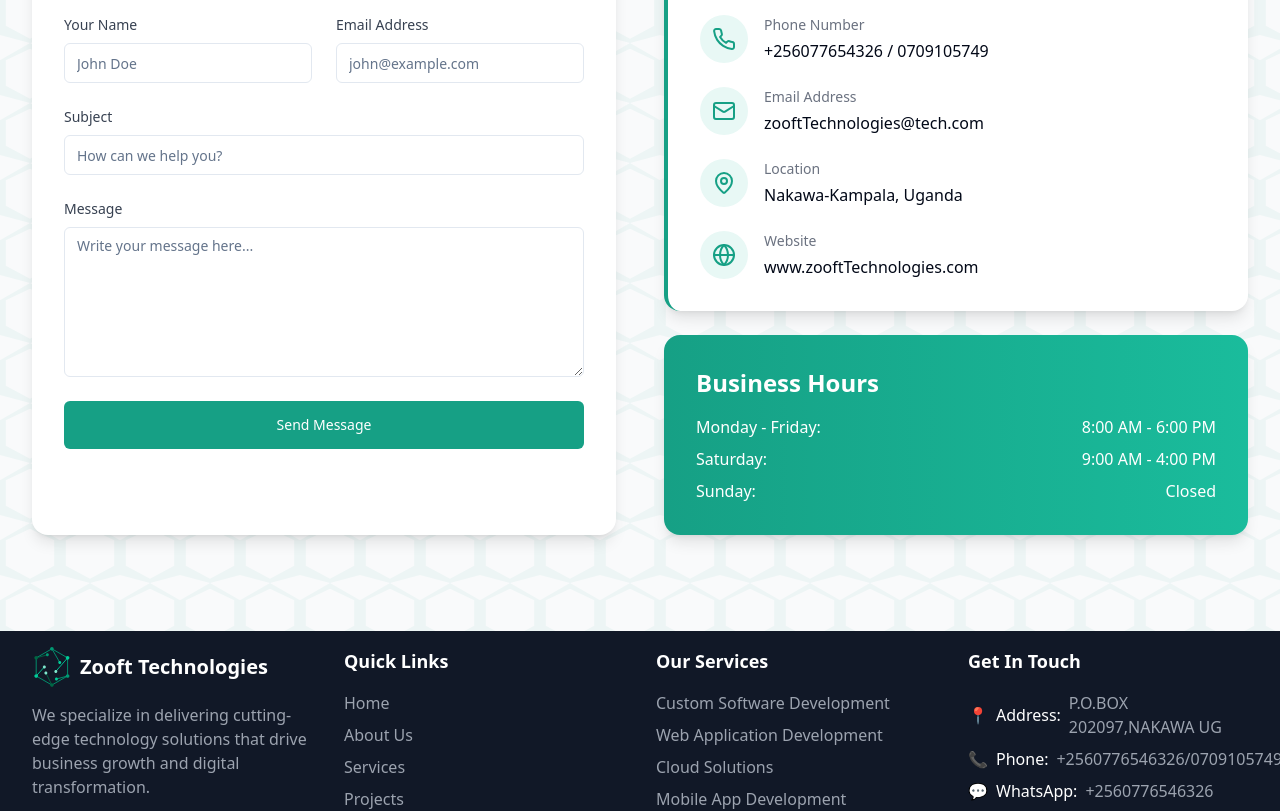
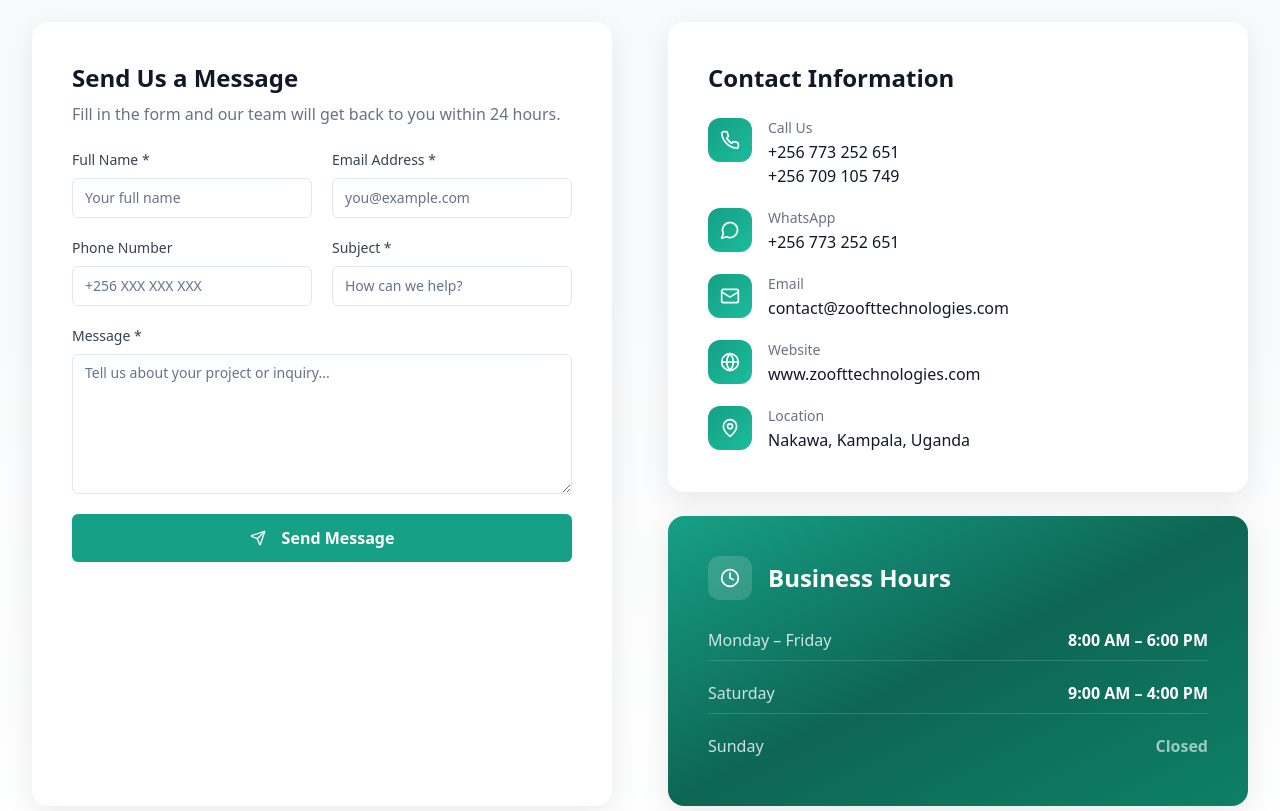
Before and after one commit to Zooft-Technologies/zooft-website, a Next.js app in the folder website-frontend/: page / in a window 1280 px wide. Shown: the part 3420-4231 px from the top of the page. Built offline with nearby package versions, Linux system fonts and the light colour scheme.

Commit message:
feat: enhance contact section with correct info, animations, and visual redesign

```diff
--- a/website-frontend/src/components/ContactSection.tsx
+++ b/website-frontend/src/components/ContactSection.tsx
@@ -1,142 +1,295 @@
+"use client";
 
-import React from "react";
+import { motion } from "framer-motion";
 import { Button } from "@/components/ui/button";
 import { Input } from "@/components/ui/input";
 import { Textarea } from "@/components/ui/textarea";
-import { Phone, Mail, MapPin, Globe } from "lucide-react";
+import {
+  Phone,
+  Mail,
+  MapPin,
+  Globe,
+  MessageCircle,
+  Clock,
+  Send,
+} from "lucide-react";
+
+const fadeUp = {
+  hidden: { opacity: 0, y: 20 },
+  visible: (i: number) => ({
+    opacity: 1,
+    y: 0,
+    transition: { duration: 0.5, ease: "easeOut" as const, delay: i * 0.12 },
+  }),
+};
+
+const contactDetails = [
+  {
+    icon: Phone,
+    label: "Call Us",
+    value: "+256 773 252 651",
+    secondaryValue: "+256 709 105 749",
+    href: "tel:+256773252651",
+  },
+  {
+    icon: MessageCircle,
+    label: "WhatsApp",
+    value: "+256 773 252 651",
+    href: "https://wa.me/256773252651",
+    external: true,
+  },
+  {
+    icon: Mail,
+    label: "Email",
+    value: "contact@zoofttechnologies.com",
+    href: "mailto:contact@zoofttechnologies.com",
+  },
+  {
+    icon: Globe,
+    label: "Website",
+    value: "www.zoofttechnologies.com",
+    href: "https://www.zoofttechnologies.com",
+    external: true,
+  },
+  {
+    icon: MapPin,
+    label: "Location",
+    value: "Nakawa, Kampala, Uganda",
+  },
+];
 
 const ContactSection = () => {
   return (
-    <section id="contact" className="py-16 md:py-24 bg-gray-50 hexagon-bg">
+    <section
+      id="contact"
+      aria-labelledby="contact-heading"
+      className="py-20 md:py-28 bg-gradient-to-b from-gray-50 via-gray-50 to-white hexagon-bg overflow-hidden"
+    >
       <div className="container mx-auto">
-        <div className="text-center mb-16">
-          <h2 className="text-3xl md:text-4xl font-bold mb-4">
+        {/* Section Header */}
+        <motion.div
+          className="text-center mb-16"
+          variants={fadeUp}
+          initial="hidden"
+          whileInView="visible"
+          viewport={{ once: true, amount: 0.3 }}
+          custom={0}
+        >
+          <span className="inline-block px-4 py-1.5 bg-zooft-primary/10 text-zooft-primary text-sm font-semibold rounded-full mb-4">
+            Contact Us
+          </span>
+          <h2
+            id="contact-heading"
+            className="text-3xl md:text-4xl font-bold mb-4"
+          >
             Get In <span className="gradient-text">Touch</span>
           </h2>
-          <p className="text-lg text-gray-700 max-w-2xl mx-auto">
-            Have questions or want to discuss your project? Reach out to us today.
+          <p className="text-lg text-gray-600 max-w-2xl mx-auto leading-relaxed">
+            Have a project in mind or need expert guidance? We&apos;d love to
+            hear from you — let&apos;s build something great together.
           </p>
-        </div>
+        </motion.div>
 
-        <div className="grid grid-cols-1 lg:grid-cols-2 gap-12">
-          <div className="bg-white p-8 rounded-2xl shadow-lg">
-            <h3 className="text-2xl font-bold mb-6">Send Us a Message</h3>
-            <form className="space-y-6">
-              <div className="grid grid-cols-1 md:grid-cols-2 gap-6">
+        <div className="grid grid-cols-1 lg:grid-cols-2 gap-10 lg:gap-14">
+          {/* Contact Form */}
+          <motion.div
+            className="bg-white p-8 md:p-10 rounded-2xl shadow-[0_8px_30px_rgba(0,0,0,0.08)]"
+            variants={fadeUp}
+            initial="hidden"
+            whileInView="visible"
+            viewport={{ once: true, amount: 0.2 }}
+            custom={1}
+          >
+            <h3 className="text-2xl font-bold mb-2 text-gray-900">
+              Send Us a Message
+            </h3>
+            <p className="text-gray-500 mb-6">
+              Fill in the form and our team will get back to you within 24
+              hours.
+            </p>
+
+            <form className="space-y-5">
+              <div className="grid grid-cols-1 md:grid-cols-2 gap-5">
                 <div>
-                  <label htmlFor="name" className="block text-sm font-medium text-gray-700 mb-2">
-                    Your Name
+                  <label
+                    htmlFor="contact-name"
+                    className="block text-sm font-medium text-gray-700 mb-2"
+                  >
+                    Full Name *
                   </label>
                   <Input
-                    id="name"
-                    placeholder="John Doe"
+                    id="contact-name"
+                    name="fullName"
+                    placeholder="Your full name"
+                    className="w-full"
+                    required
+                  />
+                </div>
+                <div>
+                  <label
+                    htmlFor="contact-email"
+                    className="block text-sm font-medium text-gray-700 mb-2"
+                  >
+                    Email Address *
+                  </label>
+                  <Input
+                    id="contact-email"
+                    name="email"
+                    type="email"
+                    placeholder="you@example.com"
+                    className="w-full"
+                    required
+                  />
+                </div>
+              </div>
+
+              <div className="grid grid-cols-1 md:grid-cols-2 gap-5">
+                <div>
+                  <label
+                    htmlFor="contact-phone"
+                    className="block text-sm font-medium text-gray-700 mb-2"
+                  >
+                    Phone Number
+                  </label>
+                  <Input
+                    id="contact-phone"
+                    name="phone"
+                    placeholder="+256 XXX XXX XXX"
                     className="w-full"
                   />
                 </div>
                 <div>
-                  <label htmlFor="email" className="block text-sm font-medium text-gray-700 mb-2">
-                    Email Address
+                  <label
+                    htmlFor="contact-subject"
+                    className="block text-sm font-medium text-gray-700 mb-2"
+                  >
+                    Subject *
                   </label>
                   <Input
-                    id="email"
-                    type="email"
-                    placeholder="john@example.com"
+                    id="contact-subject"
+                    name="subject"
+                    placeholder="How can we help?"
                     className="w-full"
+                    required
                   />
                 </div>
               </div>
 
               <div>
-                <label htmlFor="subject" className="block text-sm font-medium text-gray-700 mb-2">
-                  Subject
+                <label
+                  htmlFor="contact-message"
+                  className="block text-sm font-medium text-gray-700 mb-2"
+                >
+                  Message *
                 </label>
-                <Input
-                  id="subject"
-                  placeholder="How can we help you?"
-                  className="w-full"
+                <Textarea
+                  id="contact-message"
+                  name="message"
+                  placeholder="Tell us about your project or inquiry..."
+                  className="w-full min-h-[140px]"
+                  required
                 />
               </div>
 
-              <div>
-                <label htmlFor="message" className="block text-sm font-medium text-gray-700 mb-2">
-                  Message
-                </label>
-                <Textarea
-                  id="message"
-                  placeholder="Write your message here..."
-                  className="w-full min-h-[150px]"
-                />
-              </div>
-
-              <Button className="w-full bg-zooft-primary hover:bg-zooft-dark text-white py-6">
+              <Button
+                type="submit"
+                className="w-full bg-zooft-primary hover:bg-zooft-dark text-white py-6 text-base font-semibold"
+              >
+                <Send size={18} className="mr-2" />
                 Send Message
               </Button>
             </form>
-          </div>
+          </motion.div>
 
-          <div className="flex flex-col justify-between">
-            <div className="bg-white p-8 rounded-2xl shadow-lg mb-6 border-l-4 border-zooft-primary">
-              <h3 className="text-2xl font-bold mb-6">Contact Information</h3>
-              <div className="space-y-6">
-                <div className="flex items-start">
-                  <div className="w-12 h-12 rounded-full bg-zooft-light flex items-center justify-center mr-4">
-                    <Phone className="text-zooft-primary" />
-                  </div>
-                  <div>
-                    <p className="text-sm text-gray-500 mb-1">Phone Number</p>
-                    <p className="font-medium">+256077654326 / 0709105749</p>
-                  </div>
+          {/* Contact Info + Business Hours */}
+          <div className="flex flex-col gap-6">
+            <motion.div
+              className="bg-white p-8 md:p-10 rounded-2xl shadow-[0_8px_30px_rgba(0,0,0,0.08)]"
+              variants={fadeUp}
+              initial="hidden"
+              whileInView="visible"
+              viewport={{ once: true, amount: 0.2 }}
+              custom={2}
+            >
+              <h3 className="text-2xl font-bold mb-6 text-gray-900">
+                Contact Information
+              </h3>
+              <div className="space-y-5">
+                {contactDetails.map((item) => {
+                  const Icon = item.icon;
+                  const content = (
+                    <div className="flex items-start group">
+                      <div className="w-11 h-11 rounded-xl bg-gradient-to-br from-zooft-primary to-zooft-secondary flex items-center justify-center mr-4 shrink-0">
+                        <Icon className="text-white" size={20} />
+                      </div>
+                      <div>
+                        <p className="text-sm text-gray-500 mb-0.5">
+                          {item.label}
+                        </p>
+                        <p className="font-medium text-gray-900 group-hover:text-zooft-primary transition-colors">
+                          {item.value}
+                        </p>
+                        {item.secondaryValue && (
+                          <p className="font-medium text-gray-900">
+                            {item.secondaryValue}
+                          </p>
+                        )}
+                      </div>
+                    </div>
+                  );
+
+                  if (item.href) {
+                    return (
+                      <a
+                        key={item.label}
+                        href={item.href}
+                        {...(item.external
+                          ? {
+                              target: "_blank",
+                              rel: "noopener noreferrer",
+                            }
+                          : {})}
+                        className="block"
+                      >
+                        {content}
+                      </a>
+                    );
+                  }
+
+                  return <div key={item.label}>{content}</div>;
+                })}
+              </div>
+            </motion.div>
+
+            <motion.div
+              className="bg-gradient-to-br from-zooft-primary via-zooft-dark to-zooft-accent p-8 md:p-10 rounded-2xl shadow-[0_8px_30px_rgba(0,0,0,0.08)] text-white"
+              variants={fadeUp}
+              initial="hidden"
+              whileInView="visible"
+              viewport={{ once: true, amount: 0.2 }}
+              custom={3}
+            >
+              <div className="flex items-center mb-5">
+                <div className="w-11 h-11 rounded-xl bg-white/15 flex items-center justify-center mr-4">
+                  <Clock className="text-white" size={20} />
                 </div>
-
-                <div className="flex items-start">
-                  <div className="w-12 h-12 rounded-full bg-zooft-light flex items-center justify-center mr-4">
-                    <Mail className="text-zooft-primary" />
-                  </div>
-                  <div>
-                    <p className="text-sm text-gray-500 mb-1">Email Address</p>
-                    <p className="font-medium">zooftTechnologies@tech.com</p>
-                  </div>
+                <h3 className="text-2xl font-bold">Business Hours</h3>
+              </div>
+              <div className="space-y-3">
+                <div className="flex justify-between items-center py-2 border-b border-white/15">
+                  <span className="text-white/80">Monday &ndash; Friday</span>
+                  <span className="font-semibold">8:00 AM &ndash; 6:00 PM</span>
                 </div>
-
-                <div className="flex items-start">
-                  <div className="w-12 h-12 rounded-full bg-zooft-light flex items-center justify-center mr-4">
-                    <MapPin className="text-zooft-primary" />
-                  </div>
-                  <div>
-                    <p className="text-sm text-gray-500 mb-1">Location</p>
-                    <p className="font-medium">Nakawa-Kampala, Uganda</p>
-                  </div>
+                <div className="flex justify-between items-center py-2 border-b border-white/15">
+                  <span className="text-white/80">Saturday</span>
+                  <span className="font-semibold">9:00 AM &ndash; 4:00 PM</span>
                 </div>
-
-                <div className="flex items-start">
-                  <div className="w-12 h-12 rounded-full bg-zooft-light flex items-center justify-center mr-4">
-                    <Globe className="text-zooft-primary" />
-                  </div>
-                  <div>
-                    <p className="text-sm text-gray-500 mb-1">Website</p>
-                    <p className="font-medium">www.zooftTechnologies.com</p>
-                  </div>
+                <div className="flex justify-between items-center py-2">
+                  <span className="text-white/80">Sunday</span>
+                  <span className="font-semibold text-white/60">Closed</span>
                 </div>
               </div>
-            </div>
-
-            <div className="bg-gradient-to-r from-zooft-primary to-zooft-secondary p-8 rounded-2xl shadow-lg text-white">
-              <h3 className="text-2xl font-bold mb-4">Business Hours</h3>
-              <div className="space-y-2">
-                <div className="flex justify-between">
-                  <span>Monday - Friday:</span>
-                  <span className="font-medium">8:00 AM - 6:00 PM</span>
-                </div>
-                <div className="flex justify-between">
-                  <span>Saturday:</span>
-                  <span className="font-medium">9:00 AM - 4:00 PM</span>
-                </div>
-                <div className="flex justify-between">
-                  <span>Sunday:</span>
-                  <span className="font-medium">Closed</span>
-                </div>
-              </div>
-            </div>
+            </motion.div>
           </div>
         </div>
       </div>
--- a/website-frontend/src/data/content.ts
+++ b/website-frontend/src/data/content.ts
@@ -219,9 +219,11 @@
   ],
   contact: {
     email: 'contact@zoofttechnologies.com',
-    phone: '+2560776546326/0709105749',
-    whatsapp: '+2560776546326',
-    address: 'P.O.BOX 202097,NAKAWA UG'
+    phone: '+256773252651',
+    phone2: '+256709105749',
+    whatsapp: '+256773252651',
+    address: 'Nakawa, Kampala, Uganda',
+    website: 'www.zoofttechnologies.com'
   },
   social: {
     twitter: 'https://x.com/Zoofttech',
```
